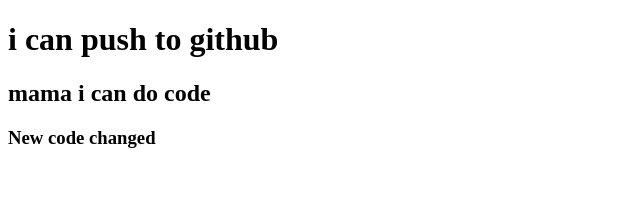
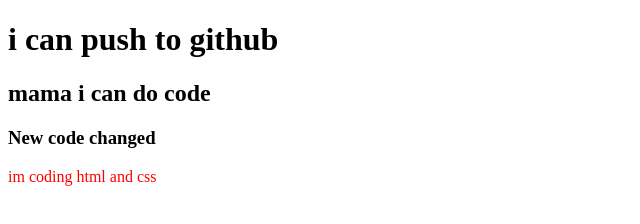
Before and after one commit to ruhulaminjihad1/my-second-repo, a plain HTML site: page index.html in a window 1280 px wide. Shown: the whole page, without its empty margins (0-640 px from the left). Drawn offline with Linux system fonts and the light colour scheme.

Commit message:
styles added

```diff
--- a/index.html
+++ b/index.html
@@ -5,10 +5,12 @@
     <meta http-equiv="X-UA-Compatible" content="IE=edge">
     <meta name="viewport" content="width=device-width, initial-scale=1.0">
     <title>My Second Github Repo</title>
+    <link rel="stylesheet" href="style.css">
 </head>
 <body>
     <h1>i can push to github</h1>
     <h2>mama i can do code</h2>
     <h3>New code changed</h3>
+    <p>im coding html and css</p>
 </body>
 </html>
--- /dev/null
+++ b/style.css
@@ -0,0 +1,4 @@
+p{
+color: red;
+
+}
```
